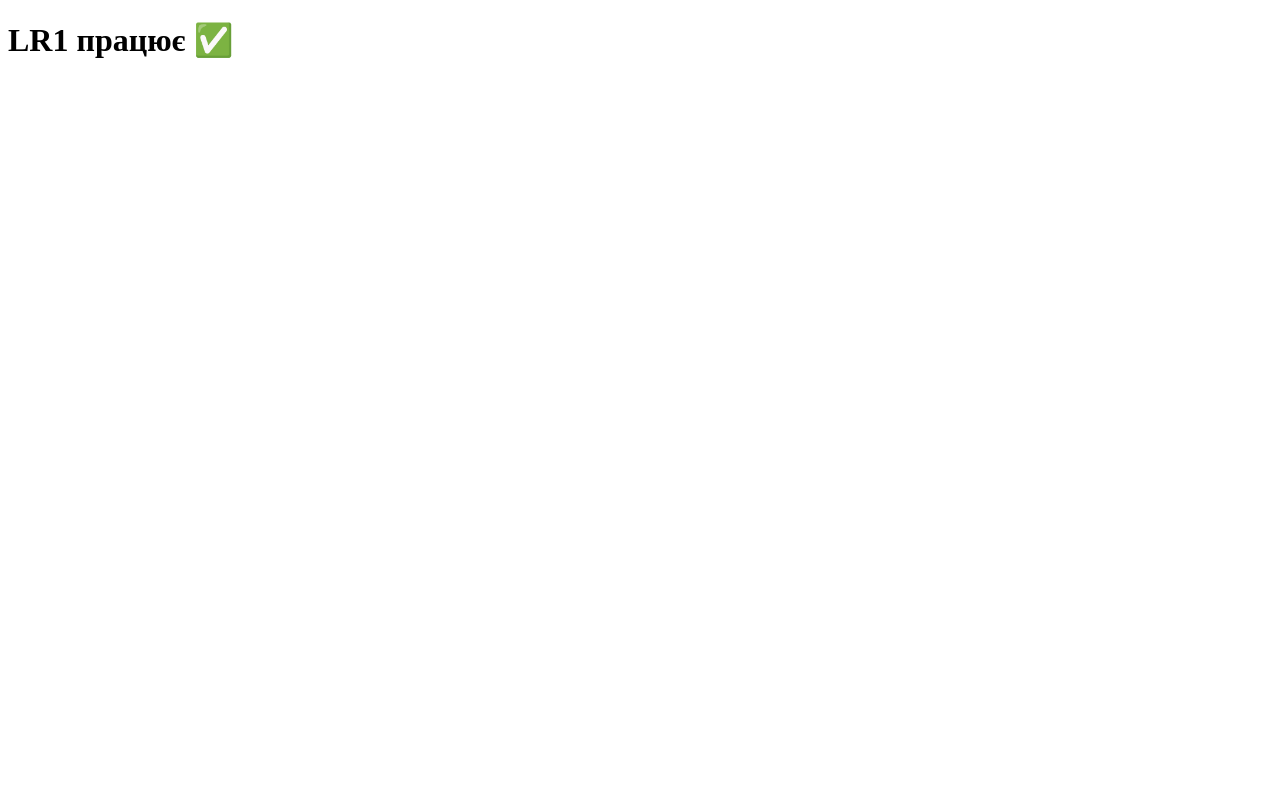
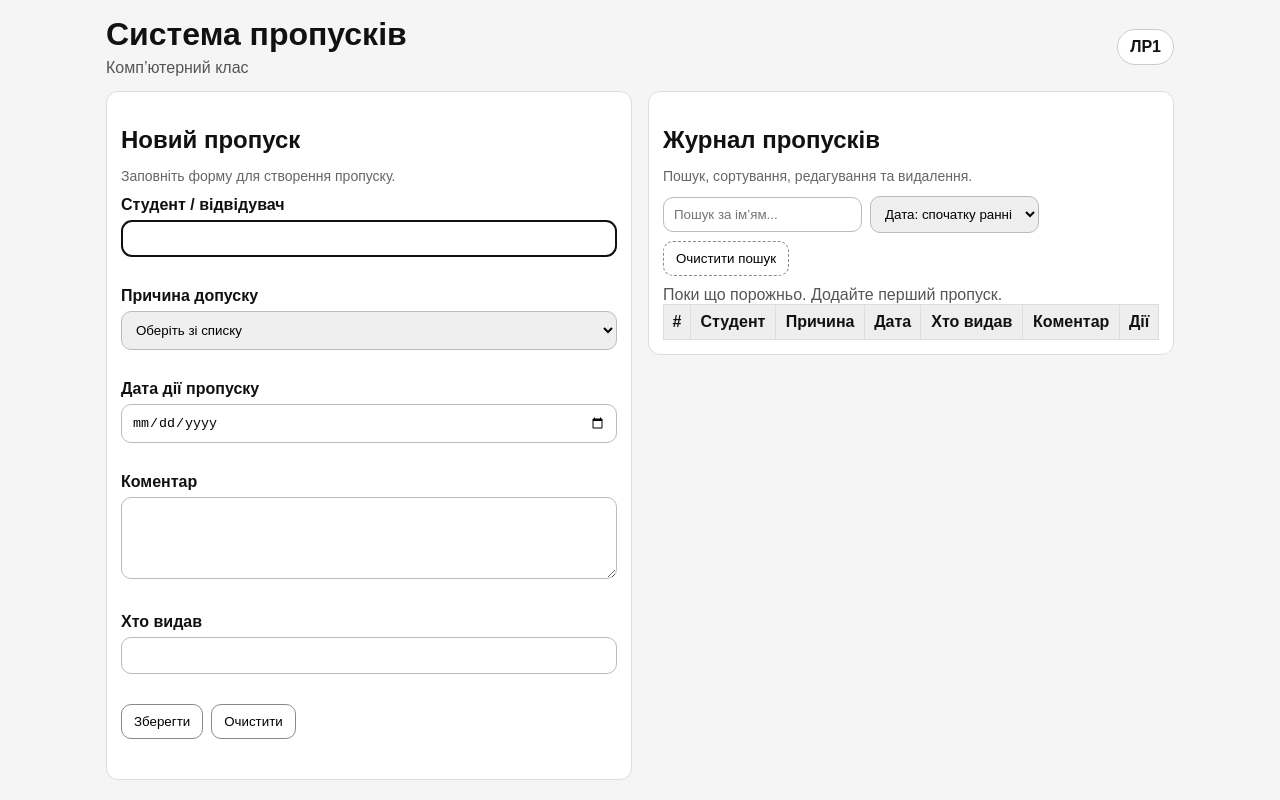
Before and after one commit to MichaelT-cyber/lr1, a plain HTML site: page frontend/index.html in a window 1280 px wide. Drawn offline with Linux system fonts and the light colour scheme.

Commit message:
index.html

```diff
--- a/frontend/index.html
+++ b/frontend/index.html
@@ -1,10 +1,110 @@
-<!DOCTYPE html>
+<!doctype html>
 <html lang="uk">
 <head>
-  <meta charset="UTF-8">
-  <title>LR1</title>
+  <meta charset="utf-8" />
+  <meta name="viewport" content="width=device-width, initial-scale=1" />
+  <title>Система пропусків – Комп’ютерний клас</title>
+  <link rel="stylesheet" href="styles.css" />
+  <script src="app.js" defer></script>
 </head>
+
 <body>
-  <h1>LR1 працює ✅</h1>
+  <div class="container">
+    <header class="topbar">
+      <div>
+        <h1>Система пропусків</h1>
+        <p class="hint">Комп’ютерний клас</p>
+      </div>
+      <div class="badge">ЛР1</div>
+    </header>
+
+    <main class="layout">
+      <section class="card">
+        <h2 id="formTitle">Новий пропуск</h2>
+        <p class="subhint">Заповніть форму для створення пропуску.</p>
+
+        <form id="createForm" novalidate>
+          <div class="field">
+            <label for="userNameInput">Студент / відвідувач</label>
+            <input id="userNameInput" type="text" autocomplete="name" />
+            <p class="error-text" id="userNameError"></p>
+          </div>
+
+          <div class="field">
+            <label for="reasonSelect">Причина допуску</label>
+            <select id="reasonSelect">
+              <option value="">Оберіть зі списку</option>
+              <option value="Lab">Лабораторна</option>
+              <option value="Exam">Іспит / контроль</option>
+              <option value="Consultation">Консультація</option>
+              <option value="Other">Інше</option>
+            </select>
+            <p class="error-text" id="reasonError"></p>
+          </div>
+
+          <div class="field">
+            <label for="validDateInput">Дата дії пропуску</label>
+            <input id="validDateInput" type="date" />
+            <p class="error-text" id="validDateError"></p>
+          </div>
+
+          <div class="field">
+            <label for="commentInput">Коментар</label>
+            <textarea id="commentInput" rows="4"></textarea>
+            <p class="error-text" id="commentError"></p>
+          </div>
+
+          <div class="field">
+            <label for="issuerInput">Хто видав</label>
+            <input id="issuerInput" type="text" autocomplete="organization" />
+            <p class="error-text" id="issuerError"></p>
+          </div>
+
+          <div class="buttons">
+            <button id="submitBtn" type="submit">Зберегти</button>
+            <button id="resetBtn" type="button">Очистити</button>
+            <button id="cancelEditBtn" type="button" class="ghost" style="display:none;">Скасувати редагування</button>
+          </div>
+
+          <p class="form-msg" id="formMsg"></p>
+        </form>
+      </section>
+
+      <section class="card">
+        <h2>Журнал пропусків</h2>
+        <p class="subhint">Пошук, сортування, редагування та видалення.</p>
+
+        <div class="toolbar">
+          <input id="searchInput" type="text" placeholder="Пошук за ім’ям..." />
+          <select id="sortSelect">
+            <option value="dateAsc">Дата: спочатку ранні</option>
+            <option value="dateDesc">Дата: спочатку пізні</option>
+            <option value="userAsc">Ім’я: A→Z</option>
+            <option value="userDesc">Ім’я: Z→A</option>
+          </select>
+          <button id="clearSearchBtn" type="button" class="ghost">Очистити пошук</button>
+        </div>
+
+        <p id="emptyState" class="hint">Поки що порожньо. Додайте перший пропуск.</p>
+
+        <div class="table-wrap">
+          <table id="itemsTable">
+            <thead>
+              <tr>
+                <th>#</th>
+                <th>Студент</th>
+                <th>Причина</th>
+                <th>Дата</th>
+                <th>Хто видав</th>
+                <th>Коментар</th>
+                <th>Дії</th>
+              </tr>
+            </thead>
+            <tbody id="itemsTableBody"></tbody>
+          </table>
+        </div>
+      </section>
+    </main>
+  </div>
 </body>
 </html>
```
